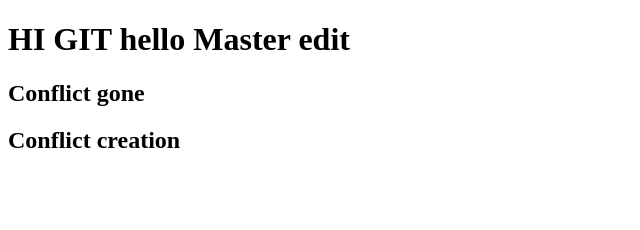
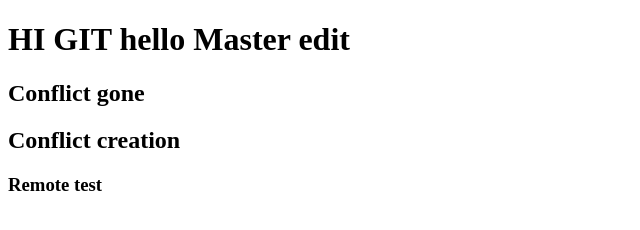
Before and after one commit to nirajcs/gitlearn, a plain HTML site: page index.html in a window 1280 px wide. Shown: the whole page, without its empty margins (0-640 px from the left). Drawn offline with Linux system fonts and the light colour scheme.

Commit message:
remote test

```diff
--- a/index.html
+++ b/index.html
@@ -12,5 +12,6 @@
 
     <h2>Conflict creation</h2>
 
+    <h3>Remote test</h3>
 </body>
 </html>
```
